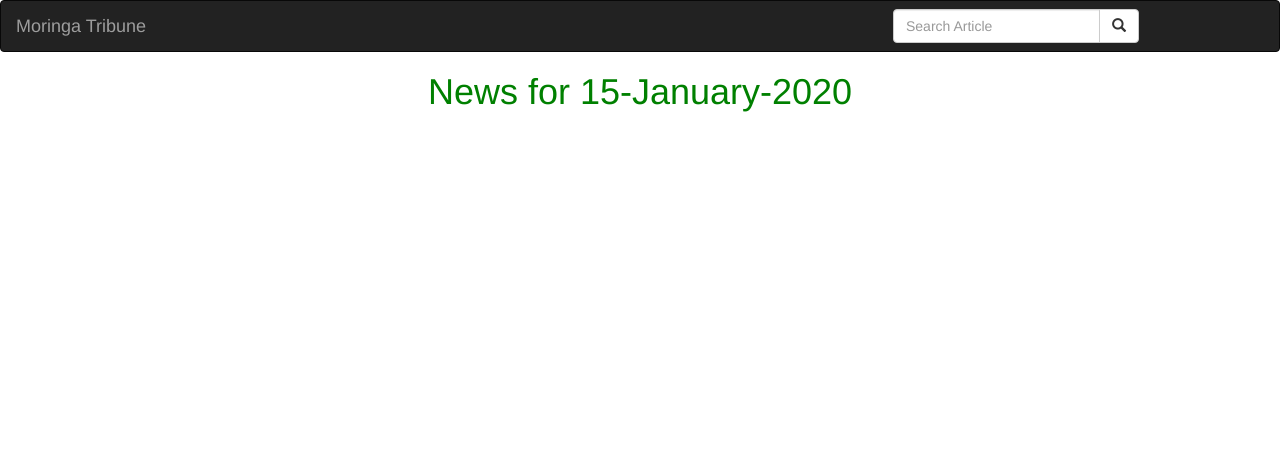
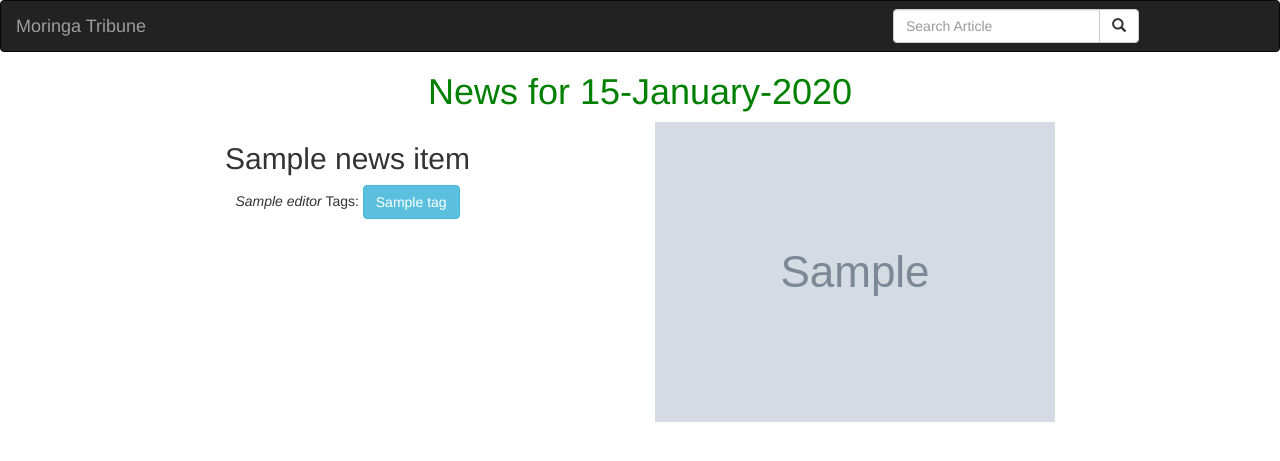
Before and after one commit to VickyMutai/tribune, a Django app: template tribune/news/templates/all-news/past_news.html in a window 1280 px wide. Shown: the top 461 px of the page. Run offline with Django 3.2, Linux system fonts and the light colour scheme; the template is opened without the code that fills it: most values are stand-ins (such as "Sample title", 1, 10 or a date in 2020); grey boxes marked "Sample" are stand-in pictures; some libraries are stand-ins or nearby versions.

Commit message:
add past news

```diff
--- a/tribune/news/templates/all-news/past_news.html
+++ b/tribune/news/templates/all-news/past_news.html
@@ -1,6 +1,30 @@
-
 {%extends 'all-news/base.html'%}
 
 {% block content %}
 {{block.super}}
+
+<div class="container">
+    <!--Looping through news-->
+    {% for news_item in news %}
+    <div class="row">
+        <div class="col-xs-6 col-sm-6 col-md-6 col-lg-6">
+            <h2 class="text-center">{{news_item.title}}</h2>
+            <p class="text-center"><i>{{news_item.editor}}</i> Tags:
+                {% for tag in news_item.tags.all %}
+                        <b class = "btn btn-info">{{tag}}</b>
+                {% endfor %}
+            </p>
+        </div>
+    <!--Display news Article images  -->
+    <div class="col-xs-6 col-sm-6 col-md-6 col-lg-6">
+            <img src="{{news_item.article_image.url}}" class="img-responsive" alt="Image">
+    </div>
+    </div>
+    {% empty %}
+    <div class="row">
+        <h2 class="text-center">There are No News Items</h2>
+    </div>
+    {% endfor %}
+</div>
+
 {% endblock %}
```
